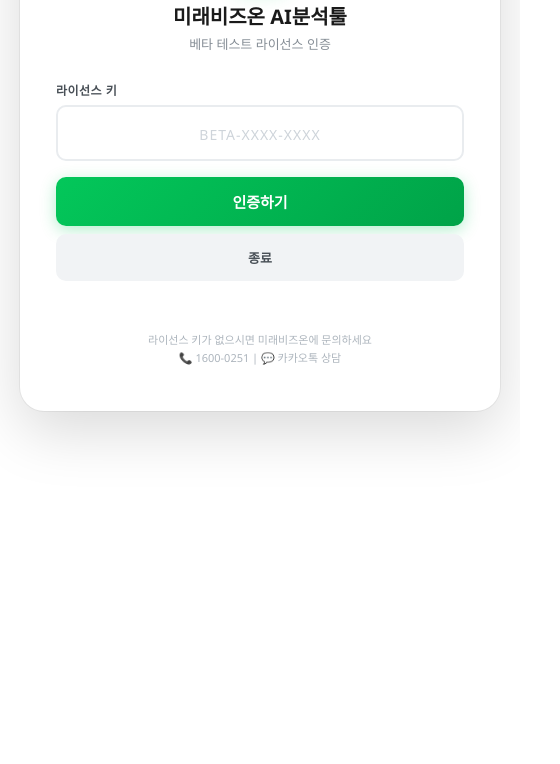
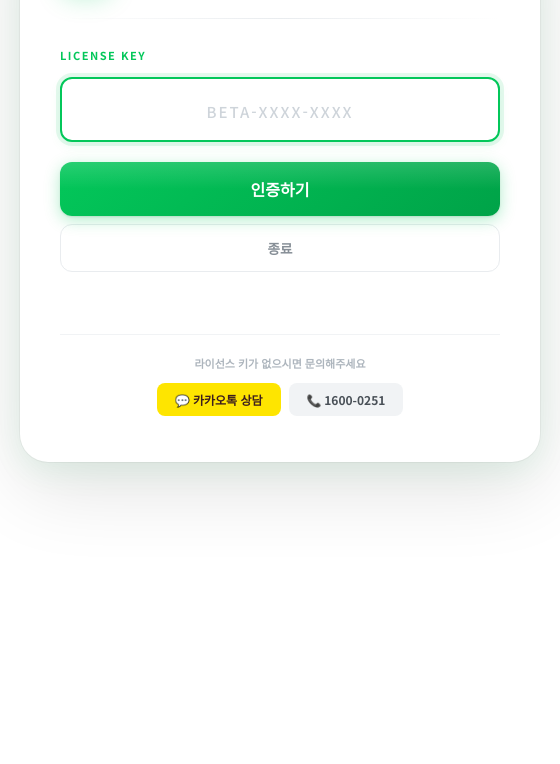
Before and after one commit to miraebiz001-ctrl/mirae-analyzer, an Electron app: page license.html in a window 480 px wide. Shown: the part 80-844 px from the top of the page, 560 px wide, since content can reach past the window. Drawn offline with Linux system fonts and the light colour scheme; no server answers.

Commit message:
Add files via upload

```diff
--- a/license.html
+++ b/license.html
@@ -3,46 +3,140 @@
 <head>
 <meta charset="UTF-8">
 <style>
+@import url('https://fonts.googleapis.com/css2?family=Noto+Sans+KR:wght@400;500;700;900&display=swap');
 *{margin:0;padding:0;box-sizing:border-box}
-body{width:520px;height:460px;display:flex;align-items:center;justify-content:center;background:transparent;font-family:'Segoe UI','Malgun Gothic',sans-serif;-webkit-app-region:drag;user-select:none}
-.card{width:480px;padding:40px 36px 32px;background:#fff;border-radius:24px;box-shadow:0 20px 60px rgba(0,0,0,0.15),0 0 0 1px rgba(0,0,0,0.05)}
-.logo{width:56px;height:56px;border-radius:14px;background:linear-gradient(135deg,#03C75A,#00A348);display:flex;align-items:center;justify-content:center;margin:0 auto 16px;font-size:28px;box-shadow:0 6px 20px rgba(3,199,90,0.3)}
-.title{font-size:20px;font-weight:800;color:#1a1a1a;text-align:center;margin-bottom:4px}
-.subtitle{font-size:13px;color:#868e96;text-align:center;margin-bottom:28px}
-.field label{display:block;font-size:12px;font-weight:700;color:#495057;margin-bottom:6px;letter-spacing:0.5px}
-.field input{width:100%;padding:14px 16px;border:2px solid #e9ecef;border-radius:10px;font-size:18px;font-weight:700;text-align:center;letter-spacing:4px;text-transform:uppercase;outline:none;font-family:inherit;-webkit-app-region:no-drag;transition:border-color 0.2s}
-.field input:focus{border-color:#03C75A;box-shadow:0 0 0 3px rgba(3,199,90,0.15)}
-.field input::placeholder{font-size:14px;letter-spacing:1px;color:#ced4da;font-weight:400}
-.btn{width:100%;padding:14px;border:none;border-radius:10px;background:linear-gradient(135deg,#03C75A,#00A348);color:#fff;font-size:15px;font-weight:800;cursor:pointer;font-family:inherit;-webkit-app-region:no-drag;margin-top:16px;box-shadow:0 4px 16px rgba(3,199,90,0.3)}
-.btn:hover{filter:brightness(1.05)}
-.btn:disabled{opacity:0.5;cursor:not-allowed}
-.btn-exit{background:#f1f3f5;color:#495057;box-shadow:none;margin-top:8px;font-size:13px;font-weight:600}
-.msg{text-align:center;font-size:13px;margin-top:14px;min-height:20px;line-height:1.5}
-.msg.error{color:#f03e3e}.msg.success{color:#03C75A}.msg.loading{color:#868e96}
-.info{font-size:11px;color:#adb5bd;text-align:center;margin-top:16px;line-height:1.6}
-.mid{font-size:10px;color:#ced4da;text-align:center;margin-top:12px;font-family:monospace;word-break:break-all}
+body{
+  width:560px;height:520px;
+  display:flex;align-items:center;justify-content:center;
+  background:transparent;
+  font-family:'Noto Sans KR',sans-serif;
+  -webkit-app-region:drag;user-select:none;
+}
+.card{
+  width:520px;
+  background:#ffffff;
+  border-radius:28px;
+  box-shadow:0 25px 80px rgba(0,0,0,0.12),0 8px 32px rgba(3,199,90,0.08),0 0 0 1px rgba(0,0,0,0.04);
+  overflow:hidden;position:relative;
+  animation:fadeUp 0.4s ease-out;
+}
+@keyframes fadeUp{from{opacity:0;transform:translateY(20px)}to{opacity:1;transform:translateY(0)}}
+.card::before{content:'';display:block;height:4px;background:linear-gradient(90deg,#03C75A 0%,#00E676 40%,#03C75A 100%)}
+.card-inner{padding:36px 40px 32px}
+.logo-area{display:flex;align-items:center;gap:14px;margin-bottom:28px}
+.logo-icon{
+  width:52px;height:52px;border-radius:14px;
+  background:linear-gradient(145deg,#03C75A,#00A348);
+  display:flex;align-items:center;justify-content:center;font-size:26px;
+  box-shadow:0 8px 24px rgba(3,199,90,0.25),inset 0 1px 1px rgba(255,255,255,0.3);
+  position:relative;
+}
+.logo-icon::after{content:'';position:absolute;inset:2px;border-radius:12px;background:linear-gradient(180deg,rgba(255,255,255,0.2) 0%,transparent 50%);pointer-events:none}
+.logo-title{font-size:18px;font-weight:900;color:#1a1a1a;letter-spacing:-0.3px;line-height:1.2}
+.logo-sub{font-size:12px;font-weight:500;color:#868e96;margin-top:2px}
+.divider{height:1px;background:linear-gradient(90deg,transparent,#e9ecef,transparent);margin-bottom:28px}
+.section-label{font-size:11px;font-weight:700;color:#03C75A;letter-spacing:1.5px;margin-bottom:14px}
+.input-wrap{position:relative;margin-bottom:20px}
+.input-wrap input{
+  width:100%;padding:16px 20px;
+  border:2px solid #e9ecef;border-radius:12px;
+  font-size:20px;font-weight:700;text-align:center;letter-spacing:5px;text-transform:uppercase;
+  outline:none;font-family:'Noto Sans KR',monospace;color:#1a1a1a;background:#fafbfc;
+  -webkit-app-region:no-drag;transition:all 0.25s ease;
+}
+.input-wrap input:focus{border-color:#03C75A;background:#fff;box-shadow:0 0 0 4px rgba(3,199,90,0.1),0 4px 12px rgba(3,199,90,0.08)}
+.input-wrap input::placeholder{font-size:15px;letter-spacing:2px;color:#ced4da;font-weight:500}
+.btn-primary{
+  width:100%;padding:15px;border:none;border-radius:12px;
+  background:linear-gradient(135deg,#03C75A,#00A348);
+  color:#fff;font-size:16px;font-weight:800;cursor:pointer;font-family:'Noto Sans KR',sans-serif;
+  -webkit-app-region:no-drag;transition:all 0.2s ease;
+  box-shadow:0 4px 16px rgba(3,199,90,0.3),0 1px 2px rgba(0,0,0,0.1);
+  position:relative;overflow:hidden;
+}
+.btn-primary::before{content:'';position:absolute;inset:0;background:linear-gradient(180deg,rgba(255,255,255,0.15) 0%,transparent 50%);pointer-events:none}
+.btn-primary:hover{transform:translateY(-1px);box-shadow:0 6px 24px rgba(3,199,90,0.35)}
+.btn-primary:active{transform:translateY(0)}
+.btn-primary:disabled{opacity:0.5;cursor:not-allowed;transform:none}
+.btn-exit{
+  width:100%;padding:13px;border:1.5px solid #e9ecef;border-radius:12px;
+  background:#fff;color:#868e96;font-size:13.5px;font-weight:600;
+  cursor:pointer;font-family:'Noto Sans KR',sans-serif;-webkit-app-region:no-drag;
+  margin-top:8px;transition:all 0.15s;
+}
+.btn-exit:hover{background:#f8f9fa;border-color:#dee2e6;color:#495057}
+.msg{text-align:center;font-size:13px;margin-top:16px;min-height:22px;line-height:1.5;font-weight:500;transition:all 0.2s}
+.msg.error{color:#e03131}.msg.success{color:#03C75A}.msg.loading{color:#868e96}
+.contact{margin-top:24px;padding-top:20px;border-top:1px solid #f1f3f5;text-align:center}
+.contact-label{font-size:11px;font-weight:600;color:#adb5bd;margin-bottom:12px}
+.contact-btns{display:flex;gap:8px;justify-content:center}
+.contact-btn{
+  display:inline-flex;align-items:center;gap:6px;padding:8px 18px;border-radius:8px;
+  font-size:12px;font-weight:700;text-decoration:none;-webkit-app-region:no-drag;
+  cursor:pointer;border:none;font-family:'Noto Sans KR',sans-serif;transition:all 0.15s;
+}
+.contact-kakao{background:#FEE500;color:#3C1E1E}
+.contact-kakao:hover{background:#FDD800;transform:translateY(-1px)}
+.contact-tel{background:#f1f3f5;color:#495057}
+.contact-tel:hover{background:#e9ecef;transform:translateY(-1px)}
+.machine-id{font-size:9.5px;color:#dee2e6;text-align:center;margin-top:14px;font-family:'Consolas','D2Coding',monospace;letter-spacing:0.5px}
+.btn-loading{pointer-events:none}
+.btn-loading .btn-text{opacity:0}
+.btn-loading::after{
+  content:'';position:absolute;width:22px;height:22px;
+  border:3px solid rgba(255,255,255,0.3);border-top-color:#fff;border-radius:50%;
+  left:50%;top:50%;margin:-11px 0 0 -11px;animation:spin 0.6s linear infinite;
+}
+@keyframes spin{to{transform:rotate(360deg)}}
+.success-icon{
+  display:none;width:56px;height:56px;border-radius:50%;
+  background:linear-gradient(135deg,#03C75A,#00E676);
+  margin:0 auto 16px;align-items:center;justify-content:center;font-size:28px;
+  box-shadow:0 8px 24px rgba(3,199,90,0.3);color:#fff;
+  animation:popIn 0.3s ease-out;
+}
+.success-icon.show{display:flex}
+@keyframes popIn{from{transform:scale(0.5);opacity:0}to{transform:scale(1);opacity:1}}
 </style>
 </head>
 <body>
 <div class="card">
-  <div class="logo">🔍</div>
-  <div class="title">미래비즈온 AI분석툴</div>
-  <div class="subtitle">베타 테스트 라이선스 인증</div>
-  <div class="field">
-    <label>라이선스 키</label>
-    <input type="text" id="keyInput" placeholder="BETA-XXXX-XXXX" maxlength="14" autocomplete="off">
+  <div class="card-inner">
+    <div class="logo-area">
+      <div class="logo-icon">🔍</div>
+      <div>
+        <div class="logo-title">미래비즈온 AI분석툴</div>
+        <div class="logo-sub">타지역서비스 심층 분석 시스템</div>
+      </div>
+    </div>
+    <div class="divider"></div>
+    <div class="success-icon" id="successIcon">✓</div>
+    <div id="inputSection">
+      <div class="section-label">LICENSE KEY</div>
+      <div class="input-wrap">
+        <input type="text" id="keyInput" placeholder="BETA-XXXX-XXXX" maxlength="14" autocomplete="off" spellcheck="false">
+      </div>
+      <button class="btn-primary" id="activateBtn" onclick="activate()"><span class="btn-text">인증하기</span></button>
+      <button class="btn-exit" onclick="window.close()">종료</button>
+    </div>
+    <div class="msg" id="msg"></div>
+    <div class="contact">
+      <div class="contact-label">라이선스 키가 없으시면 문의해주세요</div>
+      <div class="contact-btns">
+        <a href="https://pf.kakao.com/_xgsLbn/chat" class="contact-btn contact-kakao" target="_blank">💬 카카오톡 상담</a>
+        <a href="tel:1600-0251" class="contact-btn contact-tel">📞 1600-0251</a>
+      </div>
+    </div>
+    <div class="machine-id" id="mid"></div>
   </div>
-  <button class="btn" id="activateBtn" onclick="activate()">인증하기</button>
-  <button class="btn btn-exit" onclick="window.close()">종료</button>
-  <div class="msg" id="msg"></div>
-  <div class="info">라이선스 키가 없으시면 미래비즈온에 문의하세요<br>📞 1600-0251 | 💬 카카오톡 상담</div>
-  <div class="mid" id="mid"></div>
 </div>
 <script>
-window.electronAPI.getMachineId().then(function(id){document.getElementById('mid').textContent='Machine: '+id.substring(0,12)+'...'});
-document.getElementById('keyInput').addEventListener('input',function(e){var v=e.target.value.replace(/[^A-Za-z0-9]/g,'').toUpperCase();if(v.length>4)v=v.substring(0,4)+'-'+v.substring(4);if(v.length>9)v=v.substring(0,9)+'-'+v.substring(9);e.target.value=v.substring(0,14)});
-document.getElementById('keyInput').addEventListener('keydown',function(e){if(e.key==='Enter')activate()});
-async function activate(){var key=document.getElementById('keyInput').value.trim();var msg=document.getElementById('msg');var btn=document.getElementById('activateBtn');if(!key||key.length<10){msg.className='msg error';msg.textContent='올바른 라이선스 키를 입력해주세요.';return}btn.disabled=true;msg.className='msg loading';msg.textContent='인증 확인 중...';try{var result=await window.electronAPI.activateLicense(key);if(result.success){msg.className='msg success';msg.textContent='✅ '+(result.message||'인증 완료!');setTimeout(function(){window.electronAPI.launchApp()},1500)}else{msg.className='msg error';msg.textContent='❌ '+(result.message||'인증 실패');btn.disabled=false}}catch(e){msg.className='msg error';msg.textContent='❌ 서버 연결 실패';btn.disabled=false}}
+window.electronAPI.getMachineId().then(function(id){document.getElementById('mid').textContent='DEVICE \u00B7 '+id.substring(0,8).toUpperCase()});
+var keyInput=document.getElementById('keyInput');
+keyInput.addEventListener('input',function(e){var v=e.target.value.replace(/[^A-Za-z0-9]/g,'').toUpperCase();if(v.length>4)v=v.substring(0,4)+'-'+v.substring(4);if(v.length>9)v=v.substring(0,9)+'-'+v.substring(9);e.target.value=v.substring(0,14)});
+keyInput.addEventListener('keydown',function(e){if(e.key==='Enter')activate()});
+setTimeout(function(){keyInput.focus()},500);
+async function activate(){var key=keyInput.value.trim();var msg=document.getElementById('msg');var btn=document.getElementById('activateBtn');if(!key||key.length<10){msg.className='msg error';msg.textContent='\uC62C\uBC14\uB978 \uB77C\uC774\uC120\uC2A4 \uD0A4\uB97C \uC785\uB825\uD574\uC8FC\uC138\uC694';keyInput.style.borderColor='#e03131';keyInput.style.boxShadow='0 0 0 4px rgba(224,49,49,0.1)';setTimeout(function(){keyInput.style.borderColor='#e9ecef';keyInput.style.boxShadow='none'},2000);return}btn.classList.add('btn-loading');btn.disabled=true;msg.className='msg loading';msg.textContent='\uC11C\uBC84 \uC778\uC99D \uD655\uC778 \uC911...';try{var result=await window.electronAPI.activateLicense(key);if(result.success){msg.className='msg success';msg.textContent=result.message||'\uC778\uC99D \uC644\uB8CC!';document.getElementById('inputSection').style.display='none';var si=document.getElementById('successIcon');si.classList.add('show');setTimeout(function(){window.electronAPI.launchApp()},1800)}else{msg.className='msg error';msg.textContent=result.message||'\uC778\uC99D\uC5D0 \uC2E4\uD328\uD588\uC2B5\uB2C8\uB2E4';btn.classList.remove('btn-loading');btn.disabled=false}}catch(e){msg.className='msg error';msg.textContent='\uC11C\uBC84 \uC5F0\uACB0\uC5D0 \uC2E4\uD328\uD588\uC2B5\uB2C8\uB2E4. \uC778\uD130\uB137 \uC5F0\uACB0\uC744 \uD655\uC778\uD558\uC138\uC694.';btn.classList.remove('btn-loading');btn.disabled=false}}
 </script>
 </body>
 </html>
```
